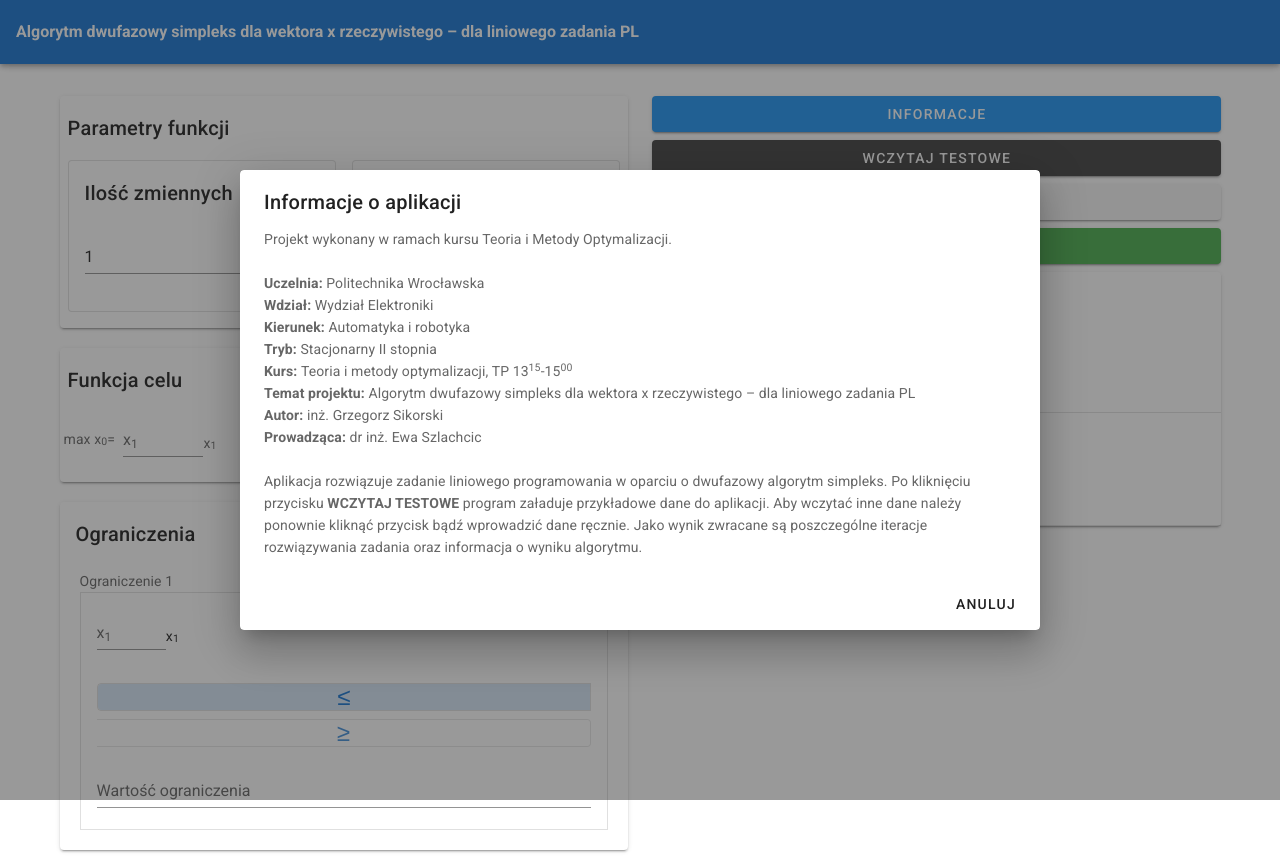
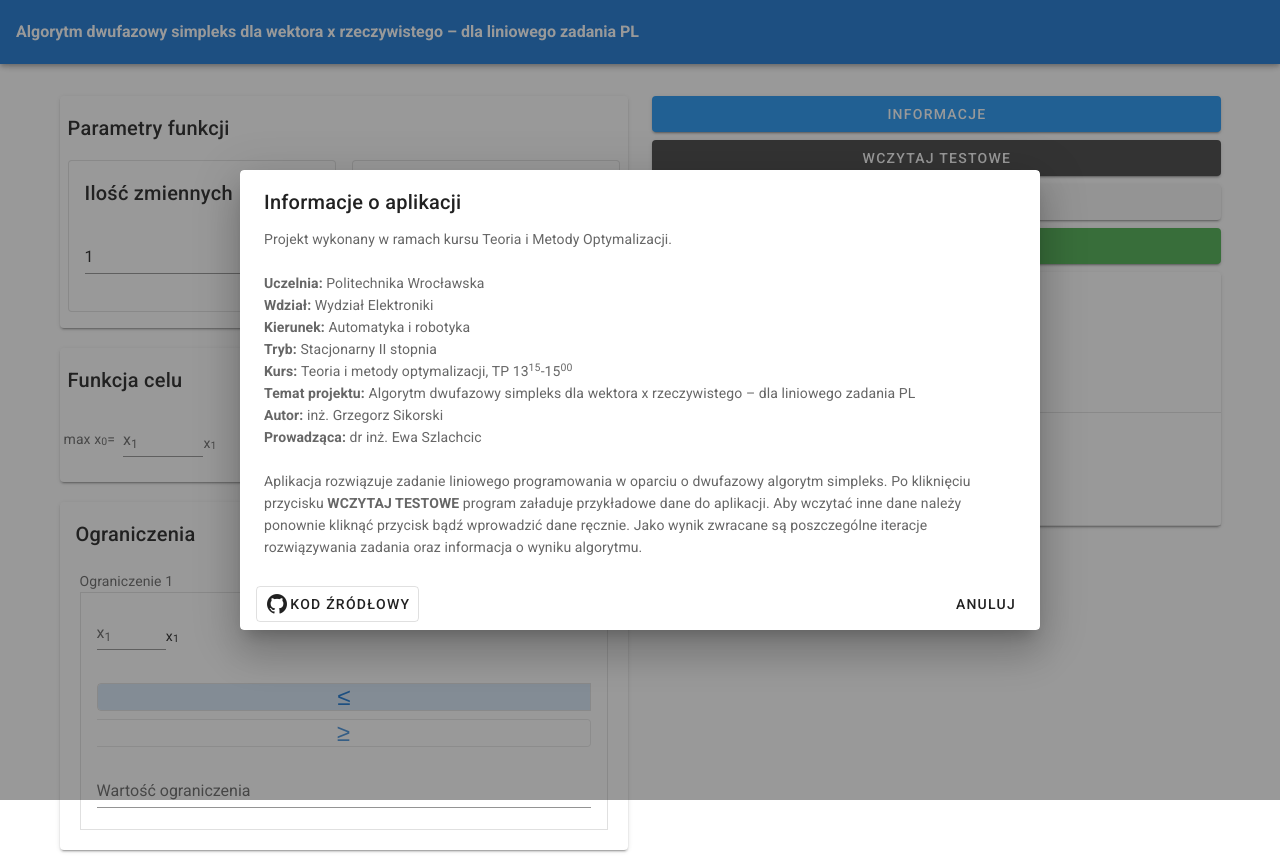
Before and after one commit to GrzegorzSikorski96/pwr-timo, a Vue app: page / in a window 1280 px wide. Both pictures are taken after a click on the button "INFORMACJE". Built offline with nearby package versions, Linux system fonts and the light colour scheme.

Commit message:
added button linked to github

```diff
--- a/src/components/Author.vue
+++ b/src/components/Author.vue
@@ -30,6 +30,7 @@
       </v-card-text>
 
       <v-card-actions>
+        <v-btn text href="https://github.com/GrzegorzSikorski96/pwr-timo" target="__blank" outlined><v-icon>mdi-github</v-icon> Kod źródłowy</v-btn>
         <v-spacer/>
         <v-btn color="darken-1" text @click="closeDialog()">Anuluj</v-btn>
       </v-card-actions>
```
Also changed, not shown: 5 other files (tests, documents, lock files or other folders).
